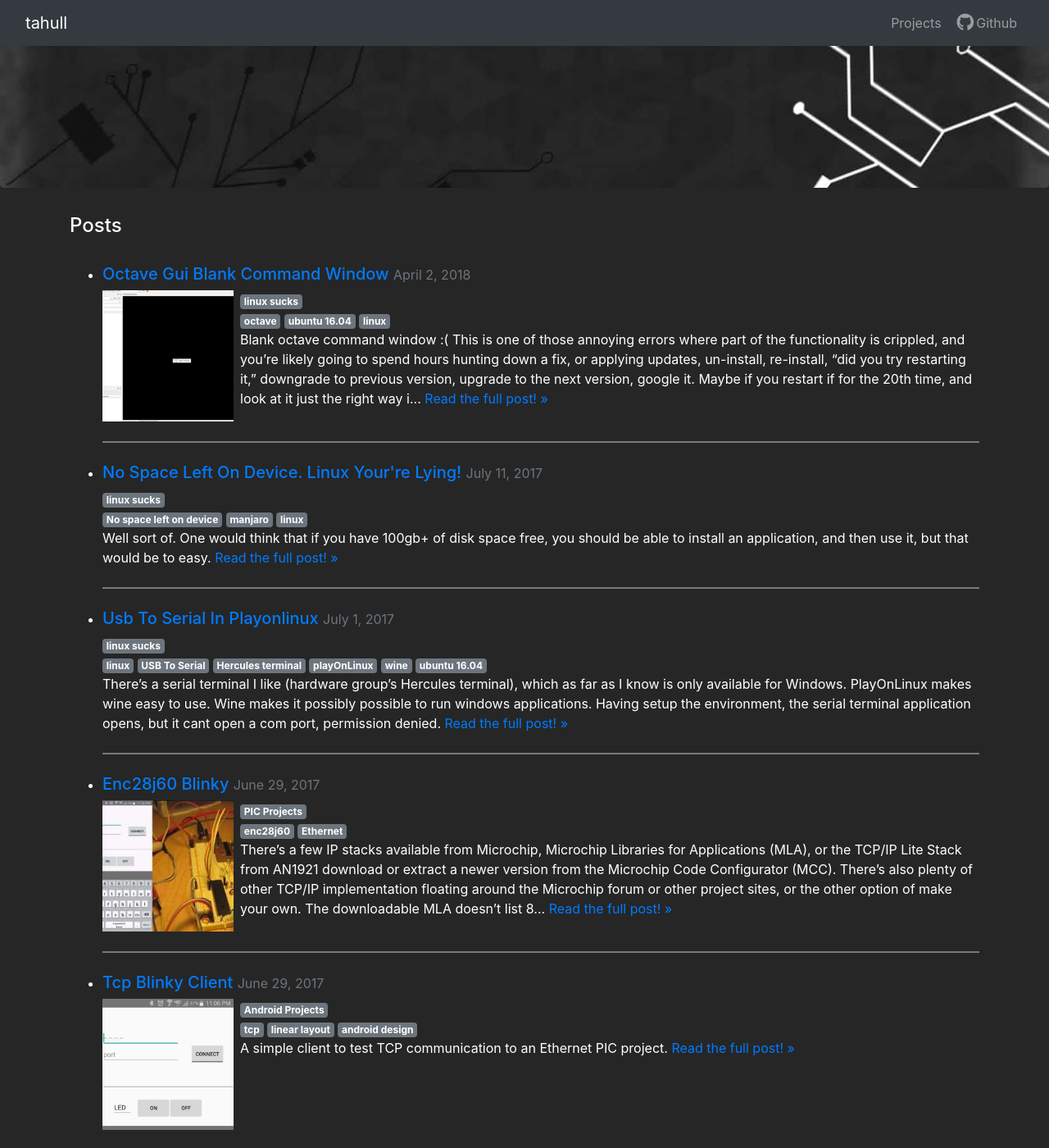
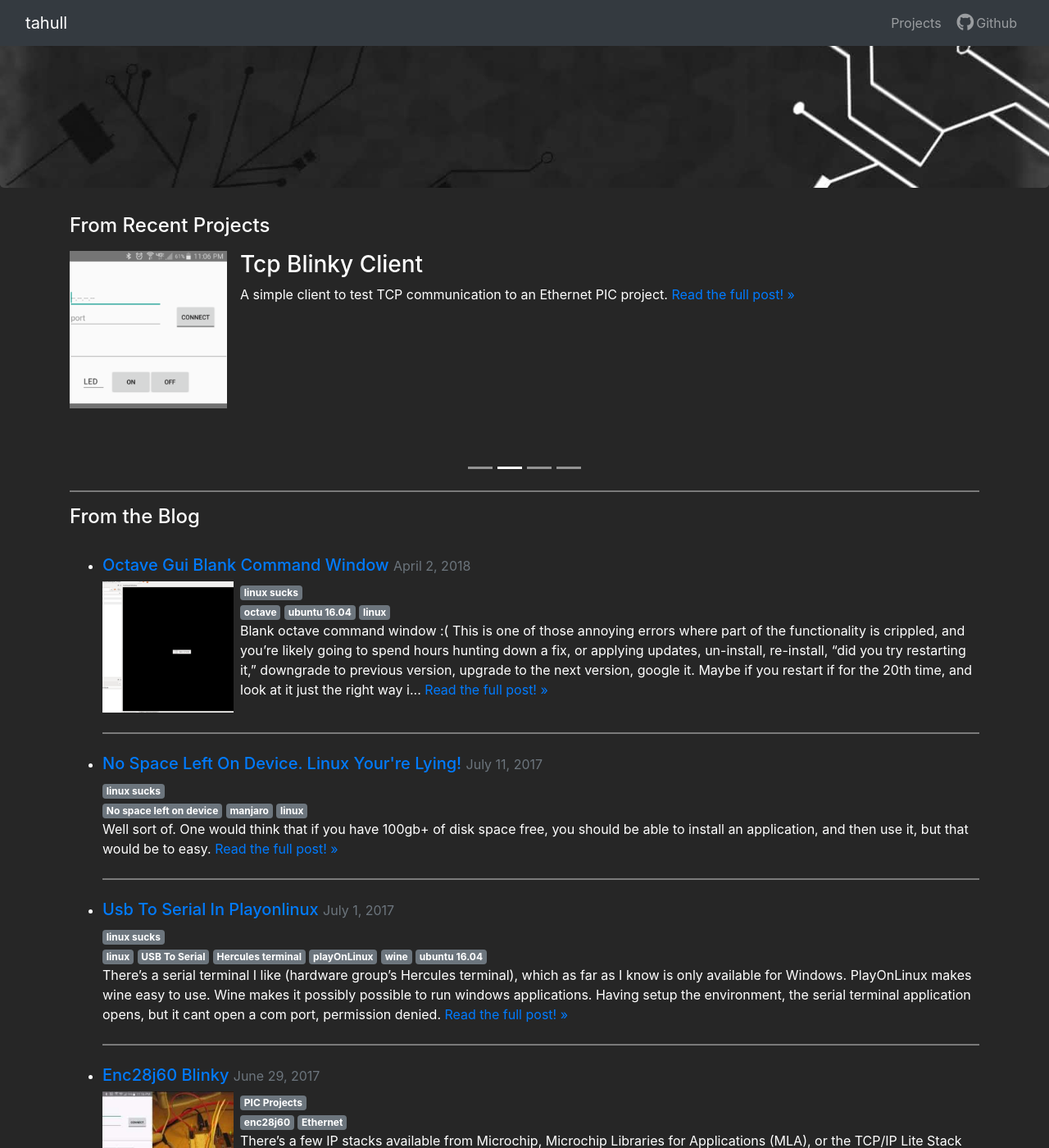
Before and after one commit to tahull/tahull.github.io, a Jekyll site: the page built from index.html, in a window 1280 px wide and 1400 px high, scrolled down 227 px. Shown: the whole window at 82% size. Built offline with Jekyll 4.4.1, drawn with Linux system fonts in a browser that asks for light colours; nearby versions of some CDN libraries; the list of posts is cut into pages by our own code; some of the changed text lies outside the part shown.

Commit message:
move project carousel to home

```diff
--- a/_config.yml
+++ b/_config.yml
@@ -9,7 +9,7 @@ repository: tahull/tahull.github.io
 #excerpt_separator: "<!--more-->"
 
 # Custom
-current_version:      0.0.94
+current_version:      0.0.98
 
 # Build settings
 markdown: kramdown
--- a/_layouts/home.html
+++ b/_layouts/home.html
@@ -2,8 +2,40 @@
 layout: default
 ---
 
+<h4>From Recent Projects</h4>
+<div id="projectsCarousel" class="carousel slide" data-ride="carousel">
+  <ol class="carousel-indicators" style="bottom:-40px;">
+    <li data-target="#projectsCarousel" data-slide-to="0" class="active"></li>
+    <li data-target="#projectsCarousel" data-slide-to="1"></li>
+    <li data-target="#projectsCarousel" data-slide-to="2"></li>
+    <li data-target="#projectsCarousel" data-slide-to="3"></li>
+  </ol>
+  <div class="carousel-inner" role="listbox" style="width: 100%; min-height:250px; margin-bottom:50px;">
+    {% comment %}
+    {% assign sorted = site.posts | where_exp:"post", "post.path contains 'projects'" %}
+    {% endcomment %}
+    {% assign projects = site.posts | where: "layout","project" %}
+    {% for post in projects limit:4 %}
+      {% if forloop.index == 1 %}
+      <div class="carousel-item active">
+      {% else %}
+      <div class="carousel-item">
+      {% endif %}
+        <div class="carousel-inner-recent-projects my-2" style="overflow:auto;">
+        {% if post.featured-img %}
+          <img src="{{ post.featured-img }}" alt="image of {{ post.title }}" title = "{{ post.title }}" class="mr-3 mb-3" style="float:left; max-height:12rem;">
+        {% endif %}
+          <h3>{{post.title}}</h3>
+        {{ post.excerpt | strip_html | truncate: 500 }}
+          <a href="{{ post.url }}">Read the full post! &raquo</a>
+        </div>
+      </div>
+    {% endfor %}
+  </div>
+</div>
+<hr>
 <!-- This loops through the paginated posts -->
-<h4> Posts </h4>
+<h4>From the Blog </h4>
 <ul>
 {% for post in paginator.posts %}
   <li>
```
Also changed, not shown: _layouts/projects.html (+9 -3 lines).
